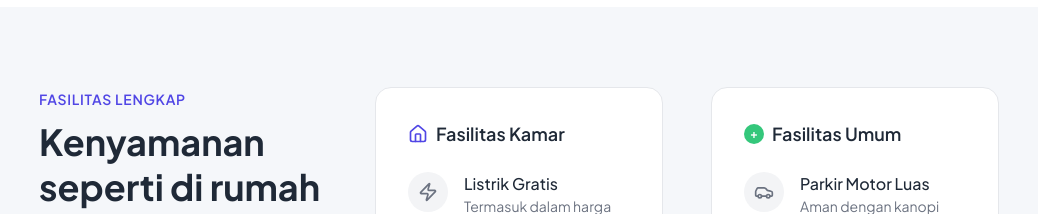
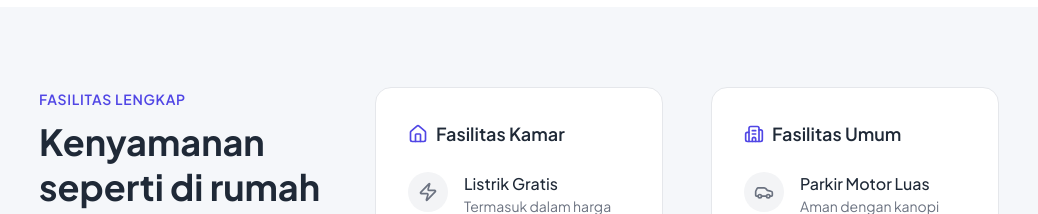
Before and after one commit to yaelahky/ada-kost-web, a Next.js app: page / in a window 1280 px wide. Shown: the part 2420-2634 px from the top of the page, without its empty margins (121-1159 px from the left). Built offline with nearby package versions, Linux system fonts and the light colour scheme.

Commit message:
feat: update facilities icon

```diff
--- a/components/facilities.tsx
+++ b/components/facilities.tsx
@@ -1,6 +1,6 @@
 "use client"
 
-import { Shield, Zap, Wifi, Wind, Bath, Car, Sun, UtensilsCrossed, Sofa, Home } from "lucide-react"
+import { Shield, Zap, Wifi, Wind, Bath, Car, Sun, UtensilsCrossed, Sofa, Home, Building2 } from "lucide-react"
 import { useScrollAnimation } from "@/hooks/use-scroll-animation"
 
 const roomFacilities = [
@@ -119,9 +119,7 @@ export function Facilities() {
           {/* Right Column - Common Facilities */}
           <div className="bg-card rounded-2xl p-6 lg:p-8 border border-border">
             <div className="flex items-center gap-2 mb-6">
-              <div className="w-5 h-5 rounded-full bg-[#34C77B] flex items-center justify-center">
-                <span className="text-white text-xs font-bold">+</span>
-              </div>
+              <Building2 className="w-5 h-5 text-[#5046E5]" />
               <h3 className="font-semibold text-foreground text-lg">Fasilitas Umum</h3>
             </div>
             <div className="space-y-6">
```
